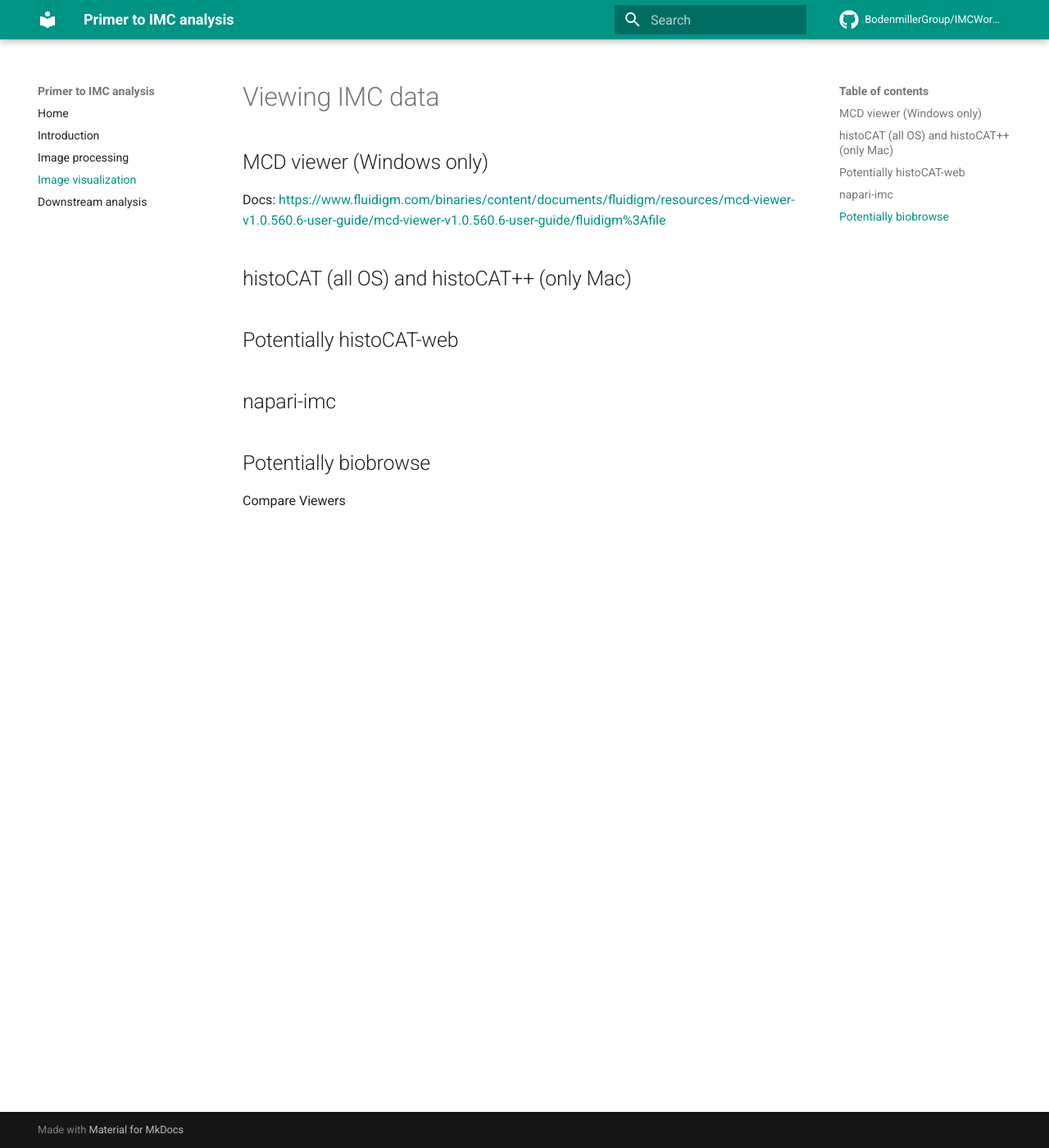
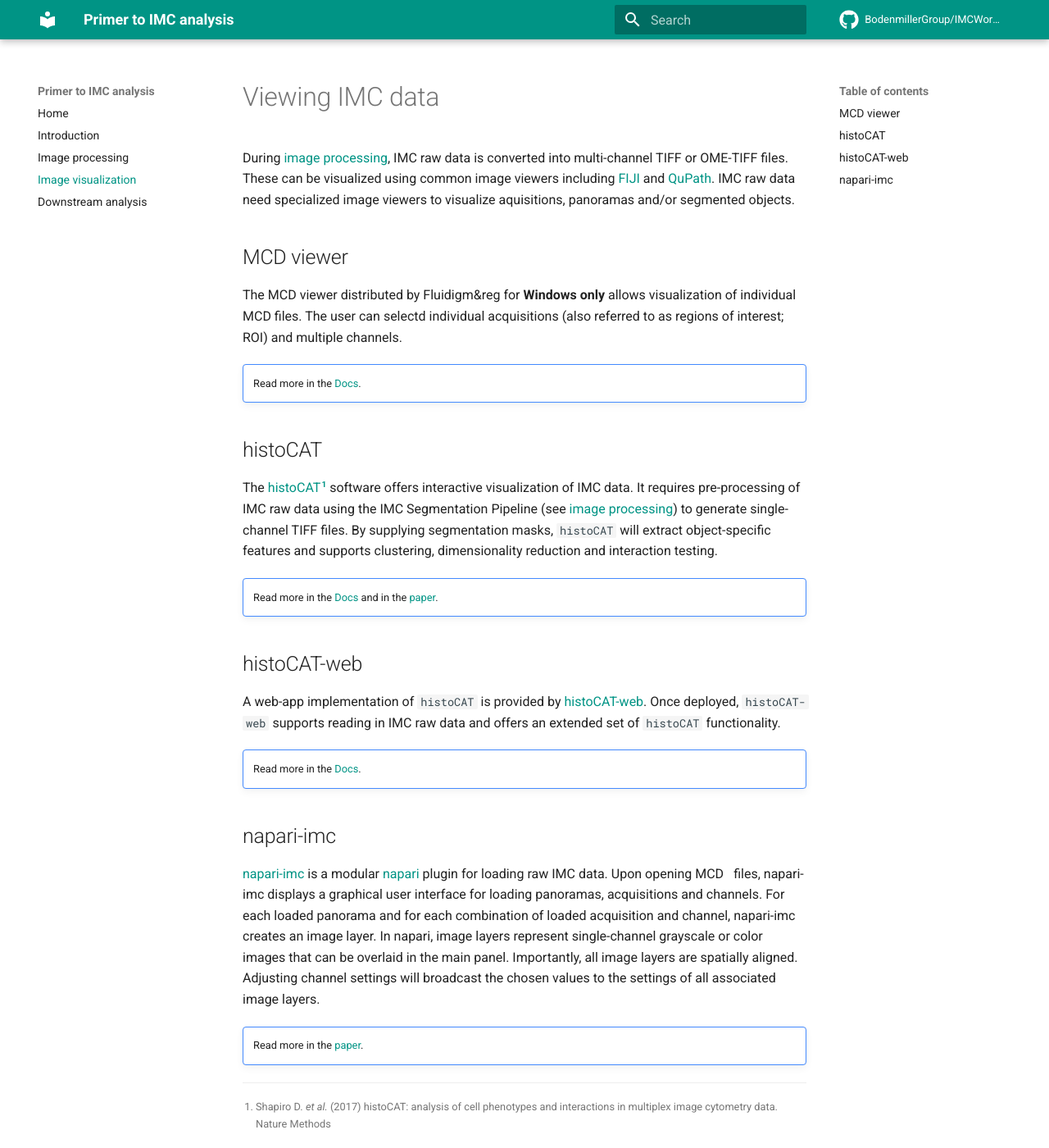
Before and after one commit to BodenmillerGroup/IMCWorkflow, an MkDocs documentation site: the page built from docs/viewers.md, in a window 1280 px wide and 1400 px high. Shown: the whole window at 82% size. Built offline with MkDocs 1.6.1 and Material for MkDocs 9.7.7, drawn with Linux system fonts in a browser that asks for light colours; comment, search, counter and statistics services are not loaded.

Commit message:
First draft of viewers section

```diff
--- a/docs/viewers.md
+++ b/docs/viewers.md
@@ -1,15 +1,48 @@
 # Viewing IMC data
 
-## MCD viewer (Windows only)
+During [image processing](process.md), IMC raw data is converted into multi-channel TIFF or OME-TIFF files.
+These can be visualized using common image viewers including [FIJI](https://imagej.net/software/fiji/) and [QuPath](https://qupath.github.io/).
+IMC raw data need specialized image viewers to visualize aquisitions, panoramas and/or segmented objects.
 
-Docs: [https://www.fluidigm.com/binaries/content/documents/fluidigm/resources/mcd-viewer-v1.0.560.6-user-guide/mcd-viewer-v1.0.560.6-user-guide/fluidigm%3Afile](https://www.fluidigm.com/binaries/content/documents/fluidigm/resources/mcd-viewer-v1.0.560.6-user-guide/mcd-viewer-v1.0.560.6-user-guide/fluidigm%3Afile)
+## MCD viewer
 
-## histoCAT (all OS) and histoCAT++ (only Mac)
+The MCD viewer distributed by Fluidigm&reg for **Windows only** allows visualization of individual MCD files.
+The user can selectd individual acquisitions (also referred to as regions of interest; ROI) and multiple channels.
 
-## Potentially histoCAT-web
+!!! note ""
+
+    Read more in the [Docs](https://www.fluidigm.com/binaries/content/documents/fluidigm/resources/mcd-viewer-v1.0.560.6-user-guide/mcd-viewer-v1.0.560.6-user-guide/fluidigm%3Afile).
+
+## histoCAT
+
+The [histoCAT](https://github.com/BodenmillerGroup/histoCAT)[^fn1] software offers interactive visualization of IMC data.
+It requires pre-processing of IMC raw data using the IMC Segmentation Pipeline (see [image processing](process)) to generate single-channel TIFF files.
+By supplying segmentation masks, `histoCAT` will extract object-specific features and supports clustering, dimensionality reduction and interaction testing.
+
+!!! note ""
+
+    Read more in the [Docs](https://github.com/BodenmillerGroup/histoCAT/releases/download/histoCAT_1.76/histoCATmanual_1.76.pdf) and in the [paper](https://www.nature.com/articles/nmeth.4391).
+
+## histoCAT-web
+
+A web-app implementation of `histoCAT` is provided by [histoCAT-web](https://github.com/BodenmillerGroup/histocat-web).
+Once deployed, `histoCAT-web` supports reading in IMC raw data and offers an extended set of `histoCAT` functionality.
+
+!!! note ""
+
+    Read more in the [Docs](https://bodenmillergroup.github.io/histocat-web/).
 
 ## napari-imc
 
-## Potentially biobrowse
+[napari-imc](https://github.com/BodenmillerGroup/napari-imc) is a modular [napari](https://napari.org/) plugin for loading raw IMC data.
+Upon opening MCD  files, napari-imc displays a graphical user interface for loading panoramas, acquisitions and channels.
+For each loaded panorama and for each combination of loaded acquisition and channel, napari-imc creates an image layer.
+In napari, image layers represent single-channel grayscale or color images that can be overlaid in the main panel.
+Importantly, all image layers are spatially aligned.
+Adjusting channel settings will broadcast the chosen values to the settings of all associated image layers.
 
-Compare Viewers
+!!! note ""
+
+    Read more in the [paper](https://www.biorxiv.org/content/10.1101/2021.11.12.468357v1).
+
+[^fn1]: Shapiro D. _et al._ (2017) histoCAT: analysis of cell phenotypes and interactions in multiplex image cytometry data. Nature Methods
```
Also changed, not shown: docs/process.md (+3 -3 lines).
